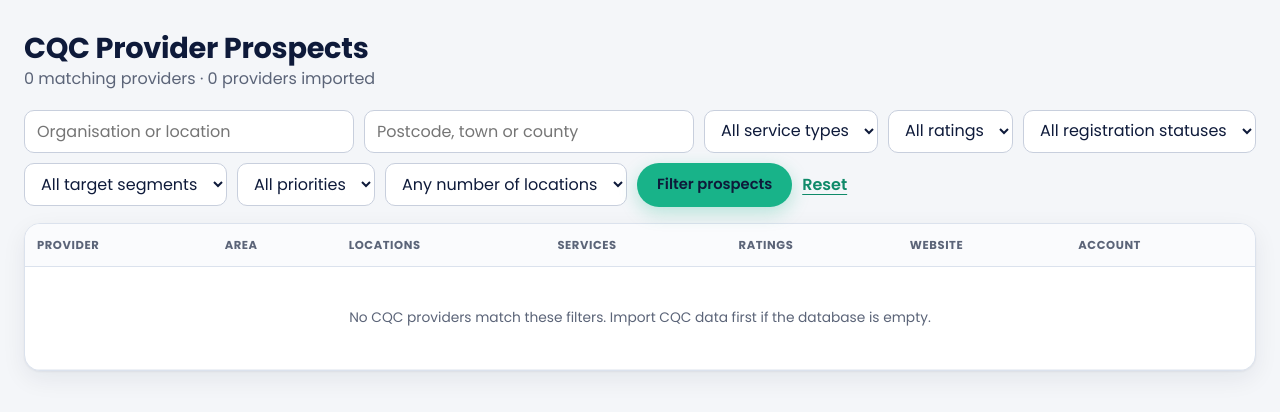
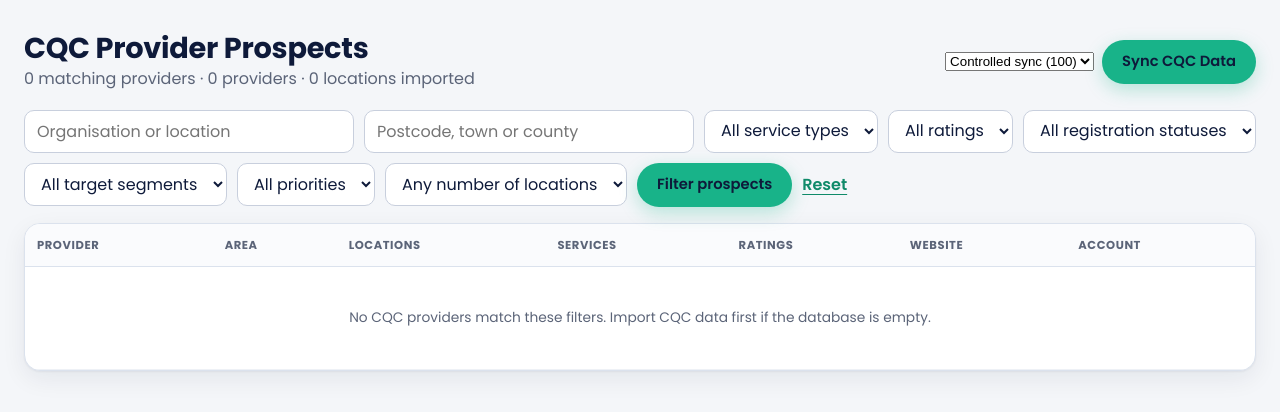
Before and after one commit to FredFarah01/VRMarketing, a Flask app: page /admin/sales/cqc-prospects in a window 1280 px wide. Shown: the part 73-485 px from the top of the page. Run offline with Flask 3, Linux system fonts and the light colour scheme; the visitor is signed in with stand-in values (Sample User, id 1); data that the repository does not hold is empty; parts of the project's set-up code (start-up, migrations or seed data) failed here and were passed over; some libraries are stand-ins or nearby versions.

Commit message:
Add CQC sync controls and status to admin portal

```diff
--- a/templates/admin_cqc_prospects.html
+++ b/templates/admin_cqc_prospects.html
@@ -8,8 +8,15 @@
 <section class="admin">
 <div class="container container--wide">
   <div class="admin__head">
-    <div><h1>CQC Provider Prospects</h1><p>{{ total }} matching providers · {{ imported_total }} providers imported</p></div>
+    <div><h1>CQC Provider Prospects</h1><p>{{ total }} matching providers · {{ imported_total }} providers · {{ imported_locations }} locations imported</p></div>
+    <form method="post" action="/admin/sales/cqc-sync" style="display:flex;gap:.5rem;align-items:center">
+      <input type="hidden" name="csrf_token" value="{{ csrf_token() }}">
+      <select name="mode" aria-label="CQC sync mode"><option value="limited">Controlled sync (100)</option><option value="full">Full CQC sync</option></select>
+      <button class="btn btn--primary btn--sm" type="submit" {% if latest_sync and latest_sync.status == 'Running' %}disabled{% endif %}>{{ 'Sync running…' if latest_sync and latest_sync.status == 'Running' else 'Sync CQC Data' }}</button>
+    </form>
   </div>
+  {% if sync_notice == 'started' %}<div class="card" style="padding:1rem;margin-bottom:1rem"><strong>CQC sync started.</strong> Refresh this page to see progress.</div>{% elif sync_notice == 'running' %}<div class="card" style="padding:1rem;margin-bottom:1rem"><strong>A CQC sync is already running.</strong></div>{% endif %}
+  {% if latest_sync %}<div class="card" style="padding:1rem;margin-bottom:1rem"><strong>Latest CQC sync:</strong> {{ latest_sync.status }} · {{ latest_sync.sync_type }} · started {{ latest_sync.started_at }}{% if latest_sync.completed_at %} · completed {{ latest_sync.completed_at }}{% endif %}<br><small>{{ latest_sync.providers_seen or 0 }} providers · {{ latest_sync.locations_seen or 0 }} locations · {{ latest_sync.records_changed or 0 }} records processed{% if latest_sync.error_message %} · Error: {{ latest_sync.error_message }}{% endif %}</small></div>{% endif %}
   <form class="filters cqc-filters" method="get" role="search">
     <input name="q" type="search" value="{{ filters.q }}" placeholder="Organisation or location">
     <input name="area" type="search" value="{{ filters.area }}" placeholder="Postcode, town or county">
```
